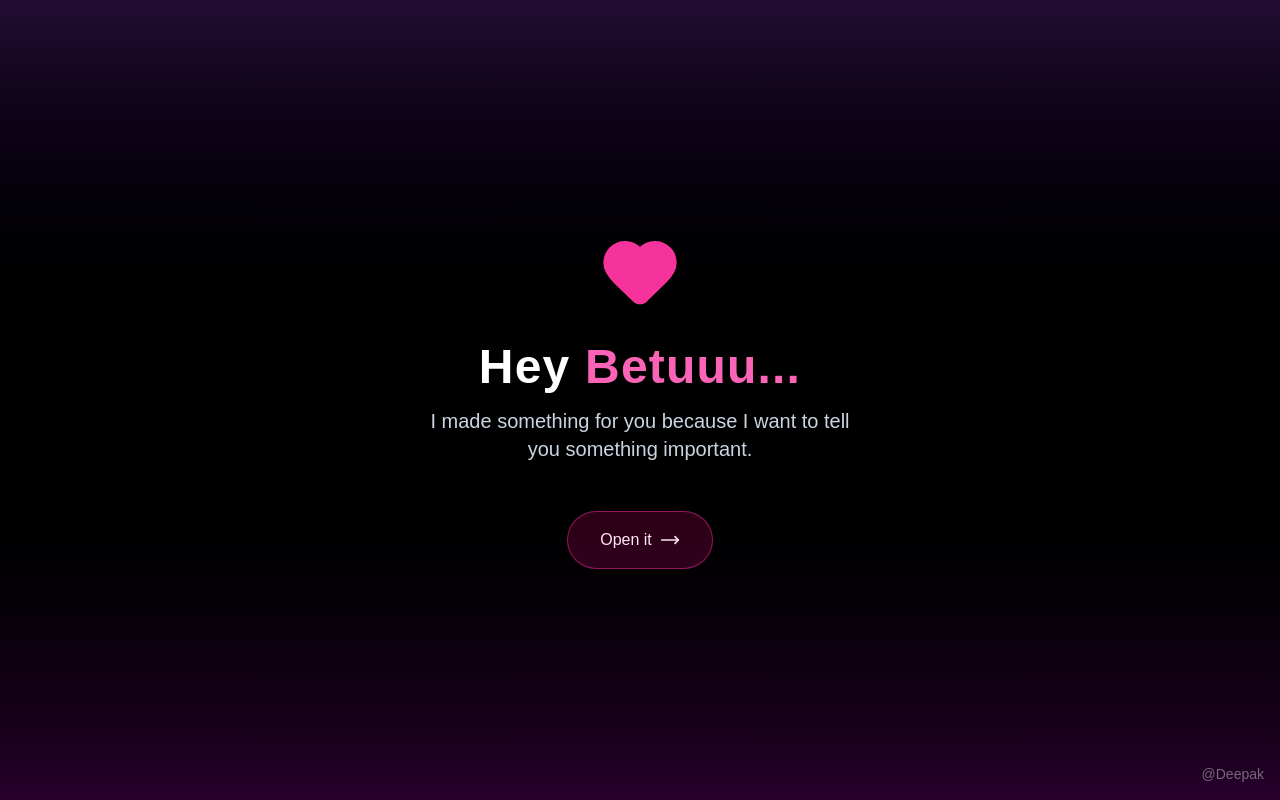
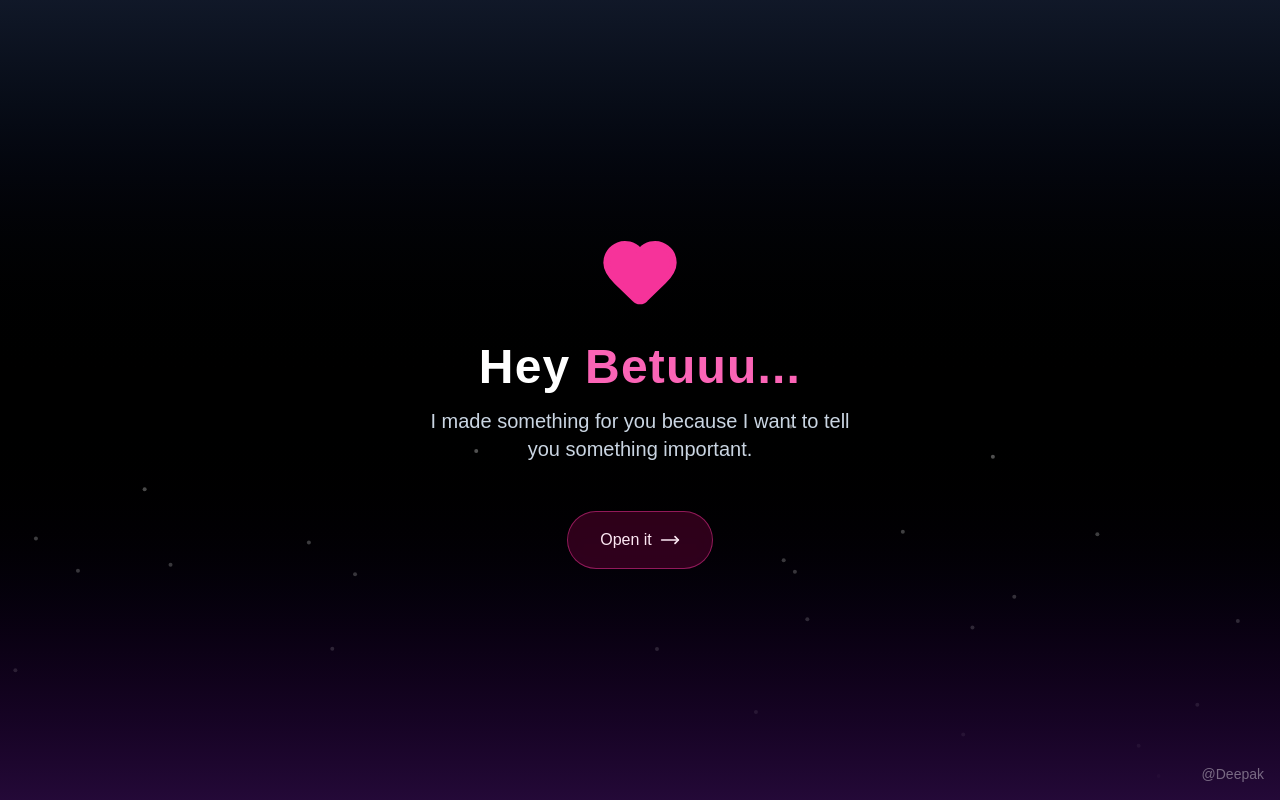
Before and after one commit to dk4049421-blip/importance-site, a Next.js app: page / in a window 1280 px wide. Built offline with nearby package versions, Linux system fonts and the light colour scheme; a web font is replaced by a local one.

Commit message:
Update page.jsx

```diff
--- a/src/app/page.jsx
+++ b/src/app/page.jsx
@@ -1,47 +1,60 @@
 "use client"
 
-import { useState } from 'react';
+import { useState, useEffect } from 'react';
 import { motion, AnimatePresence } from 'framer-motion';
 import IntroScreen from '@/components/screens/IntroScreen';
-import MeterScreen from '@/components/screens/MeterScreen'; // Naya Screen Link kiya
+import MeterScreen from '@/components/screens/MeterScreen';
 import StarScreen from '@/components/screens/StarScreen';
 import MessageScreen from '@/components/screens/MessageScreen';
 import OutroScreen from '@/components/screens/OutroScreen';
 
 export default function App() {
   const [currentScreen, setCurrentScreen] = useState(0);
+  const [mounted, setMounted] = useState(false);
 
-  // Screens ka sequence (Order) set kiya
-    const screens = [
+  useEffect(() => {
+    setMounted(true);
+  }, []);
+
+  const screens = [
     <IntroScreen key="screen-0" onNext={() => setCurrentScreen(1)} />,
-    <StarScreen key="screen-1" onNext={() => setCurrentScreen(2)} />, // Stars pehle
-    <MeterScreen key="screen-2" onNext={() => setCurrentScreen(3)} />, // Meter uske baad
+    <StarScreen key="screen-1" onNext={() => setCurrentScreen(2)} />,
+    <MeterScreen key="screen-2" onNext={() => setCurrentScreen(3)} />,
     <MessageScreen key="screen-3" onNext={() => setCurrentScreen(4)} />,
     <OutroScreen key="screen-4" />
   ];
 
+  return (
+    <div className="relative min-h-screen w-full overflow-hidden bg-linear-to-b from-gray-900 via-black to-purple-900/40">
 
-  return (
-    <div className="relative min-h-screen w-full overflow-hidden bg-linear-to-b from-purple-500/20 via-black to-fuchsia-600/20">
+      {/* Floating Background Particles (Video Jaisa) */}
+      {mounted && (
+        <div className="absolute inset-0 pointer-events-none overflow-hidden z-0">
+          {[...Array(25)].map((_, i) => (
+            <motion.div
+              key={i}
+              className="absolute w-1 h-1 bg-white/40 rounded-full"
+              initial={{ y: "100vh", x: `${Math.random() * 100}vw`, opacity: Math.random() }}
+              animate={{ y: "-10vh", opacity: [0, 1, 0] }}
+              transition={{ duration: Math.random() * 10 + 10, repeat: Infinity, ease: "linear", delay: Math.random() * 5 }}
+            />
+          ))}
+        </div>
+      )}
 
-      {/* Background Music Code */}
       {currentScreen > 0 && <audio autoPlay loop src="/song.mp3" />}
 
-      <main className="relative w-full min-h-screen flex items-center justify-center p-6 py-10">
+      <main className="relative w-full min-h-screen flex items-center justify-center p-6 py-10 z-10">
         <AnimatePresence mode="wait">
           {screens[currentScreen]}
         </AnimatePresence>
       </main>
 
-      {/* Watermark */}
       <motion.div
-        initial={{ x: 100, opacity: 0 }}
-        animate={{ x: 0, opacity: 1 }}
-        transition={{ duration: 0.8, delay: 0.5 }}
+        initial={{ x: 100, opacity: 0 }} animate={{ x: 0, opacity: 1 }} transition={{ duration: 0.8, delay: 0.5 }}
         className="fixed bottom-4 right-4 text-sm text-white/40 pointer-events-none z-50 font-light">
         @Deepak
       </motion.div>
-
     </div>
   );
 }
```
